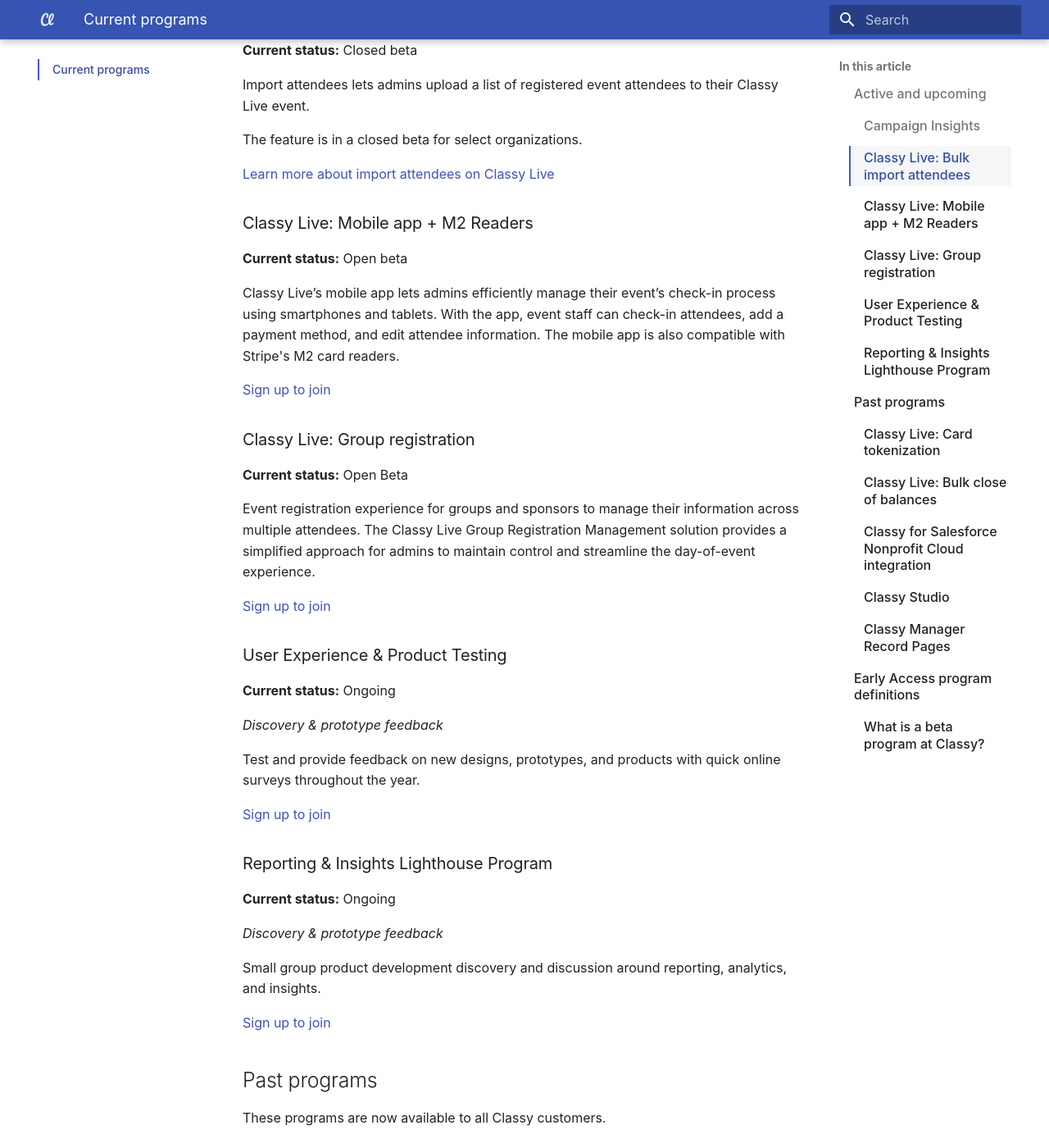
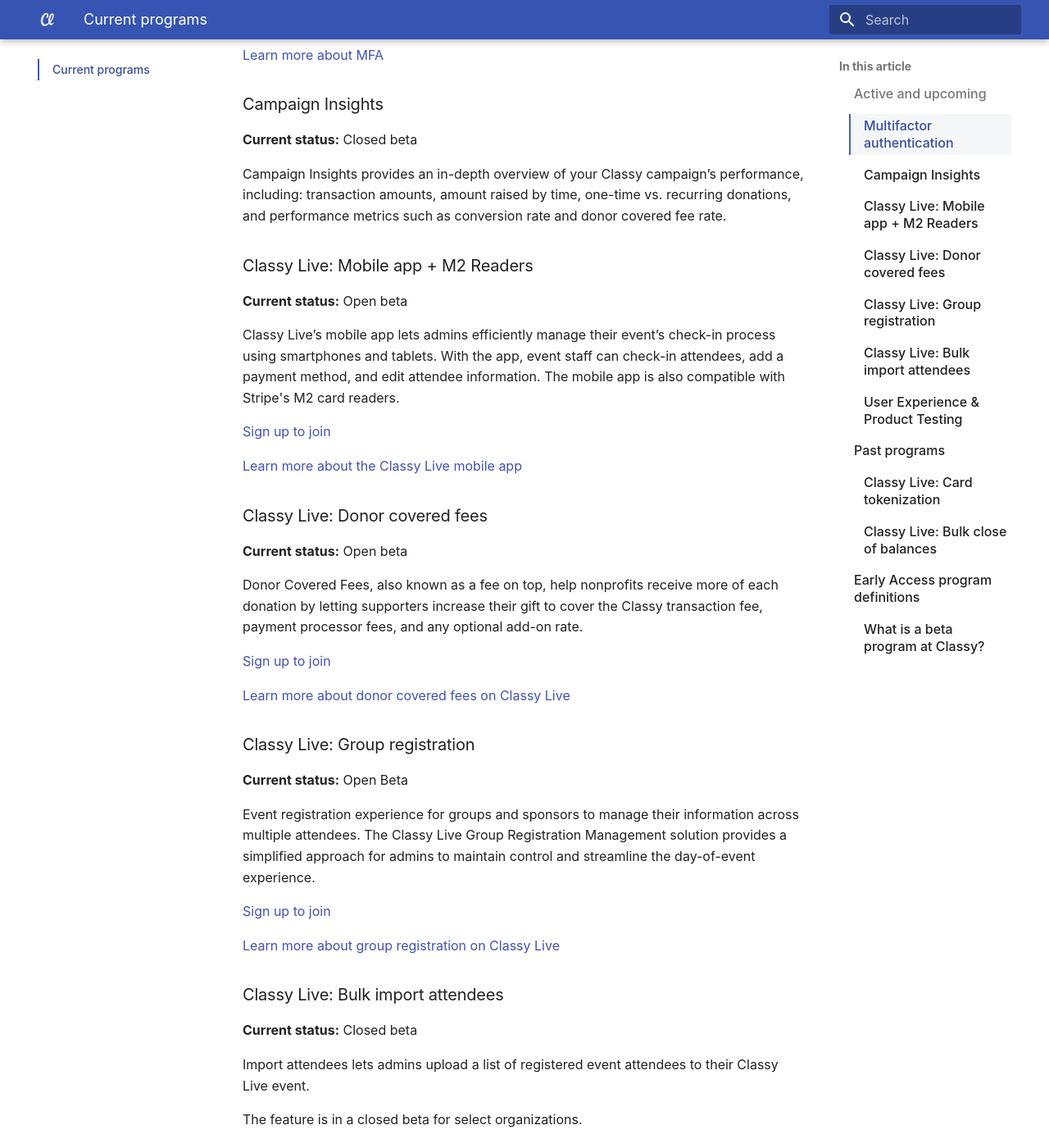
Before and after one commit to truj1ll0/mkdocs-help-center, an MkDocs documentation site: the page built from docs/beta-and-lighthouse/current-programs.md, in a window 1280 px wide and 1400 px high, scrolled down 646 px. Shown: the whole window at 82% size. Built offline with MkDocs 1.6.1 and Material for MkDocs 9.7.7, drawn with Linux system fonts in a browser that asks for light colours; some web fonts are replaced; some of the changed text lies outside the part shown.

Commit message:
Update current programs

```diff
--- a/docs/beta-and-lighthouse/current-programs.md
+++ b/docs/beta-and-lighthouse/current-programs.md
@@ -6,11 +6,51 @@
 
 These programs are currently in beta or coming soon. Sign up to participate or join the waitlist.
 
+### Multifactor authentication
+
+**Current status:** Closed beta
+
+Classy's multi-factor authentication (MFA) solution is rooted in data security and protecting sensitive information. Our MFA beta program will specifically focus on authentication using the Okta Verify authenticator app and one-time passcode (OTP) feature.
+
+[Sign up to join](https://learn.classy.org/mfa-beta-program.html?utm_source=early-access&utm_medium=help-center&utm_campaign=beta-program)
+
+[Learn more about MFA](/help-center/multifactor-authentication/)
+
 ### Campaign Insights
 
 **Current status:** Closed beta
 
 Campaign Insights provides an in-depth overview of your Classy campaign’s performance, including: transaction amounts, amount raised by time, one-time vs. recurring donations, and performance metrics such as conversion rate and donor covered fee rate.
+
+### Classy Live: Mobile app + M2 Readers
+
+**Current status:** Open beta
+
+Classy Live’s mobile app lets admins efficiently manage their event’s check-in process using smartphones and tablets. With the app, event staff can check-in attendees, add a payment method, and edit attendee information. The mobile app is also compatible with Stripe's M2 card readers.
+
+[Sign up to join](https://learn.classy.org/classy-live-mobile-app-beta.html?utm_source=early_access_hub&utm_medium=microsite&utm_campaign=lighthouse_beta_programs)
+
+[Learn more about the Classy Live mobile app](/help-center/classy-live/mobile-app/)
+
+### Classy Live: Donor covered fees
+
+**Current status:** Open beta
+
+Donor Covered Fees, also known as a fee on top, help nonprofits receive more of each donation by letting supporters increase their gift to cover the Classy transaction fee, payment processor fees, and any optional add-on rate.
+
+[Sign up to join](https://learn.classy.org/cl-donor-covered-fees-open-beta.html?utm_source=early_access_hub&utm_medium=microsite&utm_campaign=lighthouse_beta_programs)
+
+[Learn more about donor covered fees on Classy Live](/help-center/classy-live/donor-covered-fees/)
+
+### Classy Live: Group registration
+
+**Current status:** Open Beta
+
+Event registration experience for groups and sponsors to manage their information across multiple attendees. The Classy Live Group Registration Management solution provides a simplified approach for admins to maintain control and streamline the day-of-event experience.
+
+[Sign up to join](https://learn.classy.org/classy-live-group-registration-beta-sign-up.html?utm_source=early_access_hub&utm_medium=microsite&utm_campaign=lighthouse_beta_programs)
+
+[Learn more about group registration on Classy Live](https://support.classy.org/s/article/group-registration-on-classy-live)
 
 ### Classy Live: Bulk import attendees
 
@@ -20,23 +60,9 @@
 
 The feature is in a closed beta for select organizations.
 
+[Sign up to join](https://learn.classy.org/classy-live-bulk-import-attendees-beta.html?utm_source=early_access_hub&utm_medium=microsite&utm_campaign=lighthouse_beta_programs)
+
 [Learn more about import attendees on Classy Live](/help-center/classy-live/import-attendees/)
-
-### Classy Live: Mobile app + M2 Readers
-
-**Current status:** Open beta
-
-Classy Live’s mobile app lets admins efficiently manage their event’s check-in process using smartphones and tablets. With the app, event staff can check-in attendees, add a payment method, and edit attendee information. The mobile app is also compatible with Stripe's M2 card readers.
-
-[Sign up to join](https://learn.classy.org/classy-live-mobile-app-beta.html?utm_source=early_access_hub&utm_medium=microsite&utm_campaign=lighthouse_beta_programs)
-
-### Classy Live: Group registration
-
-**Current status:** Open Beta
-
-Event registration experience for groups and sponsors to manage their information across multiple attendees. The Classy Live Group Registration Management solution provides a simplified approach for admins to maintain control and streamline the day-of-event experience.
-
-[Sign up to join](https://learn.classy.org/classy-live-group-registration-beta-sign-up.html?utm_source=early_access_hub&utm_medium=microsite&utm_campaign=lighthouse_beta_programs)
 
 ### User Experience & Product Testing
 
@@ -47,16 +73,6 @@
 Test and provide feedback on new designs, prototypes, and products with quick online surveys throughout the year.
 
 [Sign up to join](https://t.maze.co/141715913?guerilla=true&utm_source=early_access_hub&utm_medium=microsite&utm_campaign=lighthouse_beta_programs)
-
-### Reporting & Insights Lighthouse Program
-
-**Current status:** Ongoing
-
-_Discovery & prototype feedback_
-
-Small group product development discovery and discussion around reporting, analytics, and insights.
-
-[Sign up to join](https://learn.classy.org/lighthouse-reporting-analytics-research-program-sign-up.html?utm_source=early_access_hub&utm_medium=microsite&utm_campaign=lighthouse_beta_programs)
 
 ## Past programs
 
@@ -80,38 +96,6 @@
 
 [Learn more about bulk close of balances on Classy Live](https://support.classy.org/s/article/bulk-close-balances-in-classy-live)
 
-### Classy for Salesforce Nonprofit Cloud integration
-
-**Current status:** General availability
-
-**GA release:** April 2024
-
-The Classy x Nonprofit Cloud integration is built with powerful technology for today's needs and tomorrow's inevitable challenges. This solution provides organizations with actionable data that help drive decision-making, strategy, and donor relationships forward.
-
-[Learn more about Classy for Salesforce Nonprofit Cloud](https://support.classy.org/s/article/install-classy-for-salesforce-fundraising)
-
-### Classy Studio
-
-**Current Status:** General availability
-
-**GA release:** February 2024
-
-Reimagined campaign builder with drag-and-drop, advanced customization, & peak page performance. Classy Studio is fundraising reimagined. Whether you’re a single fundraiser or an advanced digital marketing team, get the right experience in front of the right donor to maximize conversion on your segmented appeals.
-
-[Learn more about Classy Studio](https://support.classy.org/s/article/intro-to-classy-studio)
-
-### Classy Manager Record Pages
-
-**Current Status:** General availability
-
-**GA release:** Febraury 2024
-
-Redesigned, streamlined way to manage event attendees, fundraiser pages, and fundraising teams within the Classy Manager experience.
-
-[Learn how to manage attendees](https://support.classy.org/s/article/manage-tickets-and-registrations)
-
-[Learn how to manage fundraisers](https://support.classy.org/s/article/manage-fundraisers-and-teams)
-
 ## Early Access program definitions
 
 **Lighthouse:** Small group invited to participate early in the product development process for initial discovery, requirements gathering, and feedback on prototypes.
```
